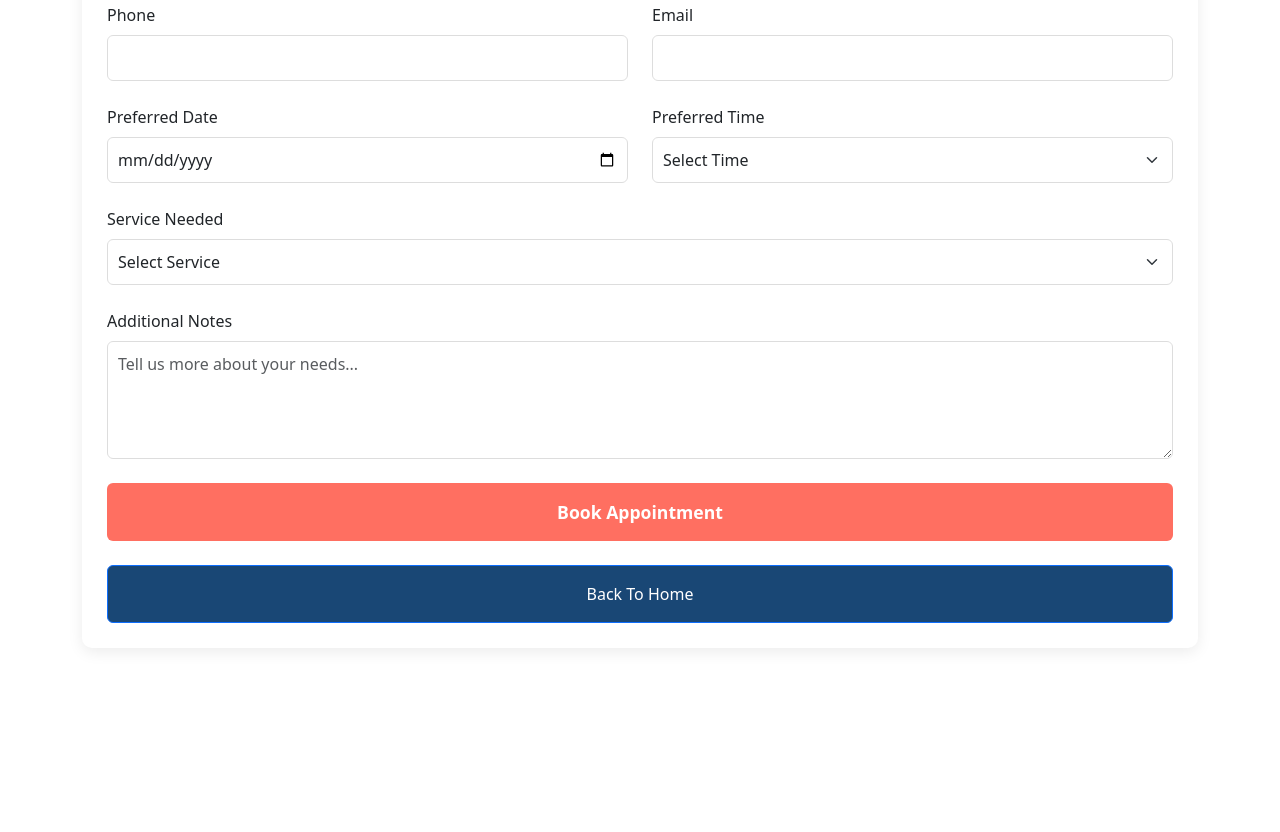
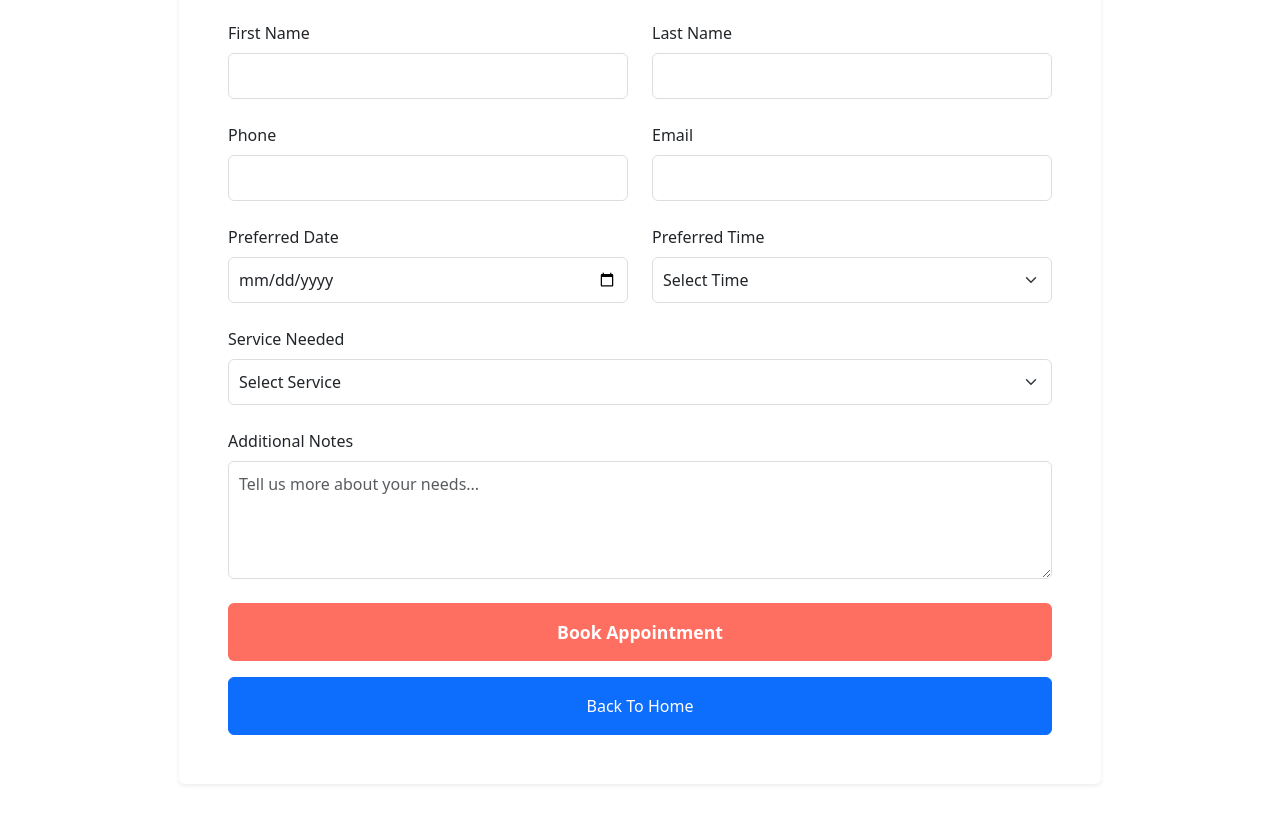
Before and after one commit to sultani62/Primax, a plain HTML site: page Contact-us.html in a window 1280 px wide. Shown: the part 384-1216 px from the top of the page. Before the commit the page ends 1032 px from the top, so only its background shows below. Drawn offline with nearby package versions, Linux system fonts and the light colour scheme.

Commit message:
ghksdjfklsjdf

```diff
--- a/Contact-us.html
+++ b/Contact-us.html
@@ -22,9 +22,9 @@
   </head>
   <body>
     <!-- Appointment Section -->
-    <section id="appointment" class="section">
+    <section id="appointment" class="section py-5">
       <div class="container hidden-animate">
-        <div class="row">
+        <div class="row justify-content-center">
           <div class="col-12 text-center hidden-animate fade-delay-1">
             <h2 class="section-title">Book an <span>Appointment</span></h2>
             <p class="section-subtitle">
@@ -33,18 +33,20 @@
           </div>
         </div>
 
-        <div class="row g-5 mt-4">
-          <div class="col-lg-12 hidden-animate fade-delay-2">
-            <div class="contact-form">
-              <div class="contact-form-header hidden-animate fade-delay-3">
+        <div class="row g-5 mt-4 justify-content-center">
+          <div class="col-lg-10 hidden-animate fade-delay-2">
+            <div class="contact-form shadow-sm rounded">
+              <div
+                class="contact-form-header p-4 bg-primary text-white rounded-top hidden-animate fade-delay-3"
+              >
                 <h3>
                   <i class="fas fa-calendar-plus me-2"></i> Schedule Your Visit
                 </h3>
               </div>
-              <div class="contact-form-body">
+              <div class="contact-form-body p-4 bg-white rounded-bottom">
                 <form id="appointment-form">
                   <div class="row g-4">
-                    <div class="col-md-6 hidden-animate fade-delay-4">
+                    <div class="col-md-6">
                       <label for="firstName" class="form-label"
                         >First Name</label
                       >
@@ -52,41 +54,45 @@
                         type="text"
                         class="form-control"
                         id="firstName"
+                        name="firstName"
                         required
                       />
                     </div>
 
-                    <div class="col-md-6 hidden-animate fade-delay-5">
+                    <div class="col-md-6">
                       <label for="lastName" class="form-label">Last Name</label>
                       <input
                         type="text"
                         class="form-control"
                         id="lastName"
+                        name="lastName"
                         required
                       />
                     </div>
 
-                    <div class="col-md-6 hidden-animate fade-delay-6">
+                    <div class="col-md-6">
                       <label for="phone" class="form-label">Phone</label>
                       <input
                         type="tel"
                         class="form-control"
                         id="phone"
+                        name="phone"
                         required
                       />
                     </div>
 
-                    <div class="col-md-6 hidden-animate fade-delay-7">
+                    <div class="col-md-6">
                       <label for="email" class="form-label">Email</label>
                       <input
                         type="email"
                         class="form-control"
                         id="email"
+                        name="email"
                         required
                       />
                     </div>
 
-                    <div class="col-md-6 hidden-animate fade-delay-8">
+                    <div class="col-md-6">
                       <label for="appointmentDate" class="form-label"
                         >Preferred Date</label
                       >
@@ -94,15 +100,21 @@
                         type="date"
                         class="form-control"
                         id="appointmentDate"
+                        name="appointmentDate"
                         required
                       />
                     </div>
 
-                    <div class="col-md-6 hidden-animate fade-delay-9">
+                    <div class="col-md-6">
                       <label for="appointmentTime" class="form-label"
                         >Preferred Time</label
                       >
-                      <select class="form-select" id="appointmentTime" required>
+                      <select
+                        class="form-select"
+                        id="appointmentTime"
+                        name="appointmentTime"
+                        required
+                      >
                         <option value="" selected disabled>Select Time</option>
                         <option value="09:00">9:00 AM</option>
                         <option value="10:00">10:00 AM</option>
@@ -116,11 +128,16 @@
                       </select>
                     </div>
 
-                    <div class="col-12 hidden-animate">
+                    <div class="col-12">
                       <label for="service" class="form-label"
                         >Service Needed</label
                       >
-                      <select class="form-select" id="service" required>
+                      <select
+                        class="form-select"
+                        id="service"
+                        name="service"
+                        required
+                      >
                         <option value="" selected disabled>
                           Select Service
                         </option>
@@ -136,34 +153,33 @@
                       </select>
                     </div>
 
-                    <div class="col-12 hidden-animate">
+                    <div class="col-12">
                       <label for="message" class="form-label"
                         >Additional Notes</label
                       >
                       <textarea
                         class="form-control"
                         id="message"
+                        name="message"
                         rows="4"
                         placeholder="Tell us more about your needs..."
                       ></textarea>
                     </div>
 
-                    <div class="col-12 hidden-animate">
+                    <div class="col-12">
                       <button type="submit" class="btn btn-primary w-100 py-3">
-                        Book Appointment
+                        <span id="submit-text">Book Appointment</span>
                       </button>
-                    </div>
-                    <div class="col-12 hidden-animate">
-                      <a
-                        href="index.html"
-                        role="button"
-                        type="submit"
-                        class="btn btn-primary w-100 py-3"
-                        id="home-btn"
-                      > Back To Home</a>
                     </div>
                   </div>
                 </form>
+
+                <!-- Back to Home Button -->
+                <div class="mt-3">
+                  <a href="index.html" class="btn btn-primary w-100 py-3"
+                    >Back To Home</a
+                  >
+                </div>
               </div>
             </div>
           </div>
@@ -171,26 +187,77 @@
       </div>
     </section>
 
-    <!-- Bootstrap Bundle (with Popper) -->
+    <!-- EmailJS CDN (Updated to v4) -->
+    <script src="https://cdn.jsdelivr.net/npm/@emailjs/browser@4/dist/email.min.js"></script>
+
+    <!-- Bootstrap Bundle -->
     <script src="https://cdn.jsdelivr.net/npm/bootstrap@5.3.2/dist/js/bootstrap.bundle.min.js"></script>
 
-    <!-- Intersection Observer for animations -->
+    <!-- Intersection Observer for Animations -->
     <script>
       const observer = new IntersectionObserver(
         (entries) => {
           entries.forEach((entry) => {
             if (entry.isIntersecting) {
               entry.target.classList.add("fade-in-up");
-              observer.unobserve(entry.target); // animate once
+              observer.unobserve(entry.target);
             }
           });
         },
         { threshold: 0.1 }
       );
 
-      document.querySelectorAll(".hidden-animate").forEach((el) => {
-        observer.observe(el);
-      });
+      document
+        .querySelectorAll(".hidden-animate")
+        .forEach((el) => observer.observe(el));
+    </script>
+
+    <!-- EmailJS Integration Script -->
+    <script>
+      // Initialize EmailJS with your public key
+      (function () {
+        emailjs.init("e36_MELvSCMstmBKT"); // ✅ Keep this as your public key
+      })();
+
+      // Handle form submission
+      document
+        .getElementById("appointment-form")
+        .addEventListener("submit", function (event) {
+          event.preventDefault(); // Prevent default reload
+
+          const submitBtn = event.target.querySelector("button[type='submit']");
+          const originalText = submitBtn.innerHTML;
+
+          // Prevent double submission
+          submitBtn.disabled = true;
+          document.getElementById("submit-text").textContent = "Sending...";
+
+          // Send form via EmailJS
+          emailjs
+            .sendForm("service_hbpcp1w", "template_sxz45t9", this)
+            .then(
+              () => {
+                alert(
+                  "✅ Your appointment request has been sent successfully!"
+                );
+                document.getElementById("appointment-form").reset(); // Clear form
+              },
+              (error) => {
+                console.error("EmailJS Error:", error);
+                alert(
+                  `❌ Failed to send message. Error: ${
+                    error.text || JSON.stringify(error)
+                  }`
+                );
+              }
+            )
+            .finally(() => {
+              // Re-enable button
+              submitBtn.disabled = false;
+              document.getElementById("submit-text").textContent =
+                "Book Appointment";
+            });
+        });
     </script>
   </body>
 </html>
```
